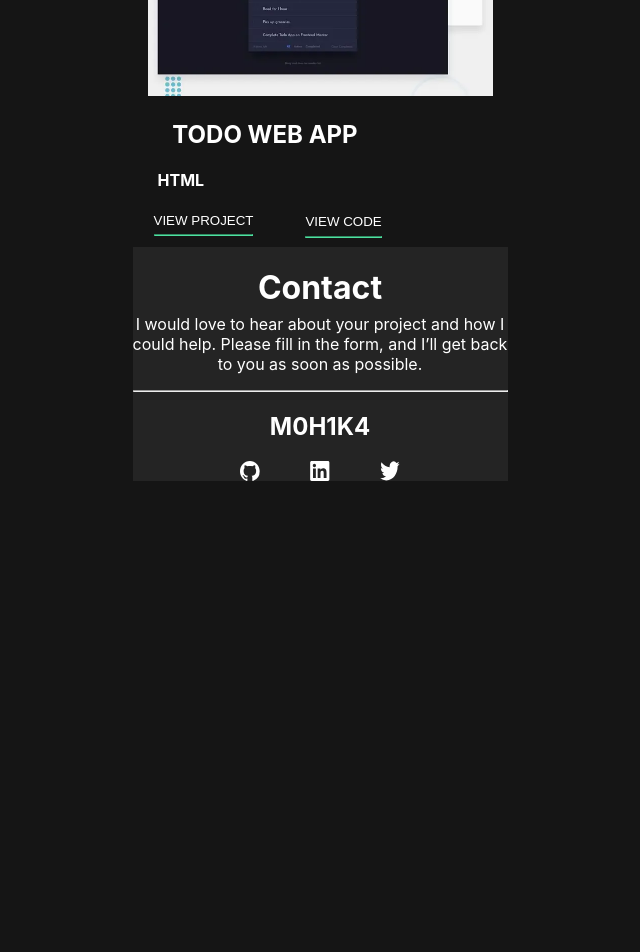
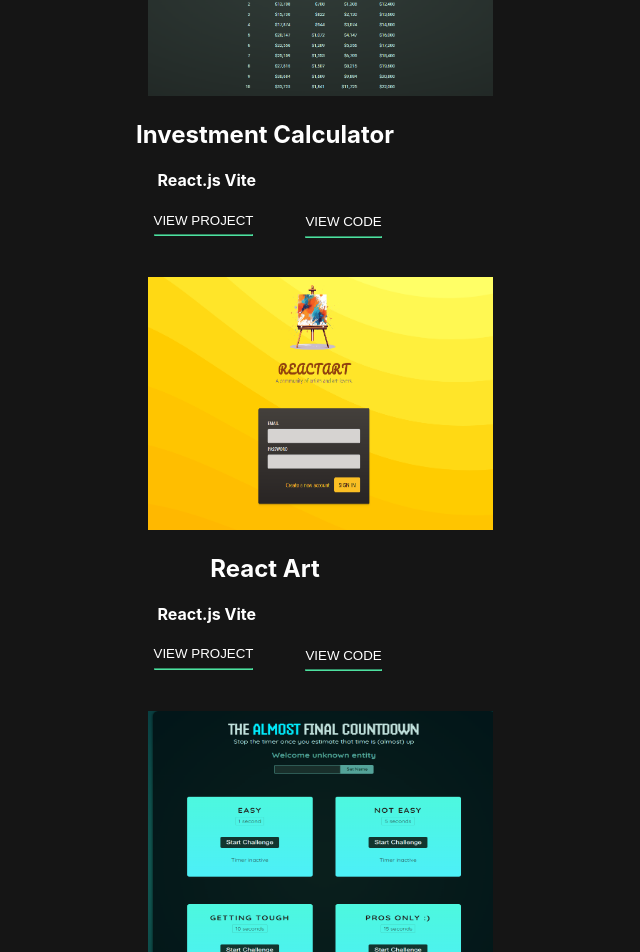
Before and after one commit to M0H1K4/My-portfolio, a React (Create React App) app: page / in a window 1280 px wide. Shown: the part 2400-3352 px from the top of the page, without its empty margins (320-960 px from the left). Before the commit the page ends 2881 px from the top, so only its background shows below. Built offline with nearby package versions, Linux system fonts and the light colour scheme.

Commit message:
Added real projects

```diff
--- a/src/App.js
+++ b/src/App.js
@@ -7,13 +7,13 @@ import Projects from "./Components/Projects/Projects.js";
 import Built from "./Components/Built-Projects/Built";
 import Footer from "./Components/Footer/Footer";
 
-import img1 from './images/essentials.png'
-import img2 from './images/tic-tac-toe.png'
-import img3 from './images/thumbnail-project-3-small.webp'
-
+import img1 from "./images/essentials.png";
+import img2 from "./images/tic-tac-toe.png";
+import img3 from "./images/inv-calculator-img.png";
+import img4 from "./images/REART-img.png";
+import img5 from "./images/Countdown.png";
 
 function App() {
-
   return (
     <div className="App">
       <Foto />
@@ -25,19 +25,31 @@ function App() {
         description={"React.js"}
         link={"https://m0h1k4.github.io/React-Essentials/"}
         img={img1}
-
       />
       <Built
-            title={ "Tic-tac-toe"}
-            description={"React + vite"}
-            link={"https://m0h1k4.github.io/React-vite--tic-tac-toe/"}
-            img={img2}
+        title={"Tic-tac-toe"}
+        description={"React + vite"}
+        link={"https://m0h1k4.github.io/React-vite--tic-tac-toe/"}
+        img={img2}
       />
       <Built
-        title= {"TODO WEB APP"}
-        description= {"HTML"}
-        link= {"https://m0h1k4.github.io/tip-calculator-project/"}
+        title={"Investment Calculator"}
+        description={"React.js Vite"}
+        link={"https://m0h1k4.github.io/Investment-calculator-Vite/"}
         img={img3}
+      />
+      <Built
+        title={"React Art"}
+        description={"React.js Vite"}
+        link={"https://m0h1k4.github.io/ReactArt/"}
+        img={img4}
+      />
+
+      <Built
+        title={"CountDown"}
+        description={"React.js Vite"}
+        link={"https://m0h1k4.github.io/Countdown/"}
+        img={img5}
       />
 
       <Footer />
```
